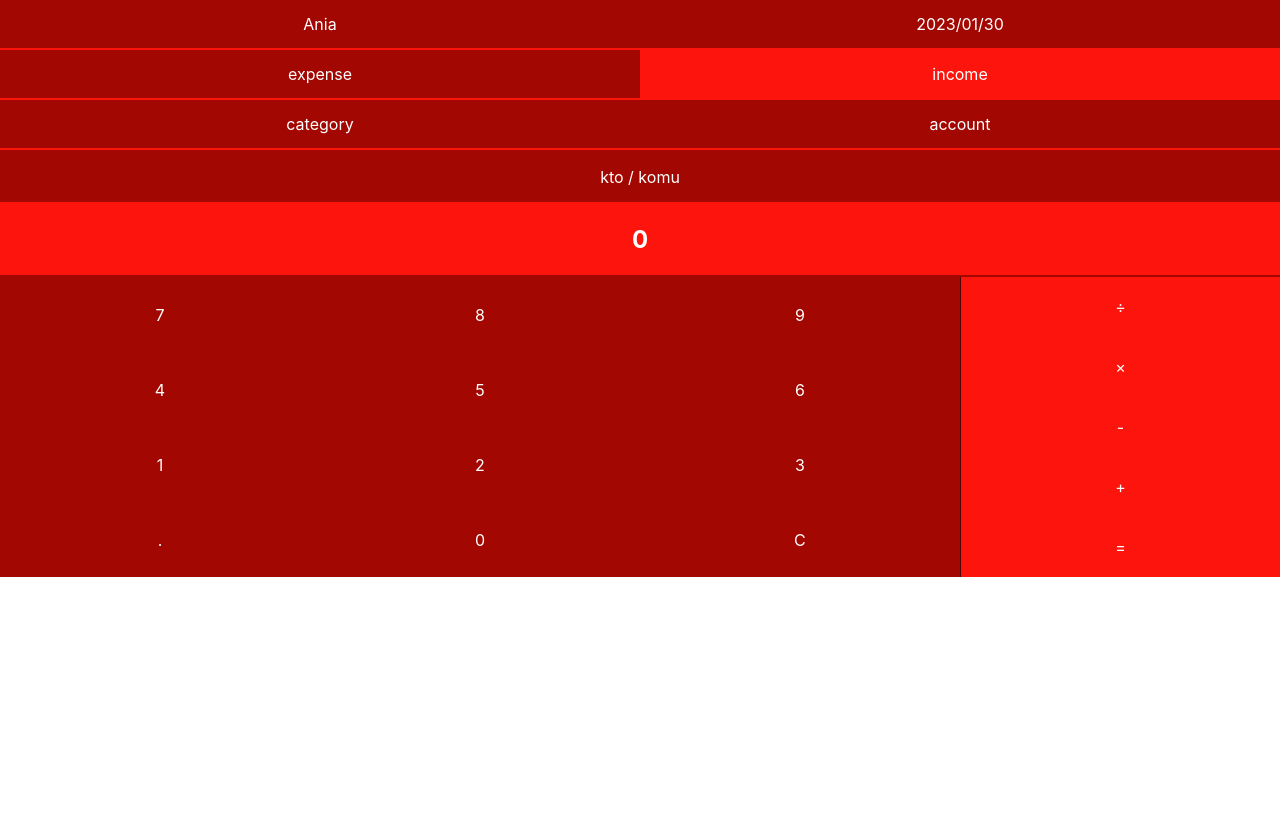
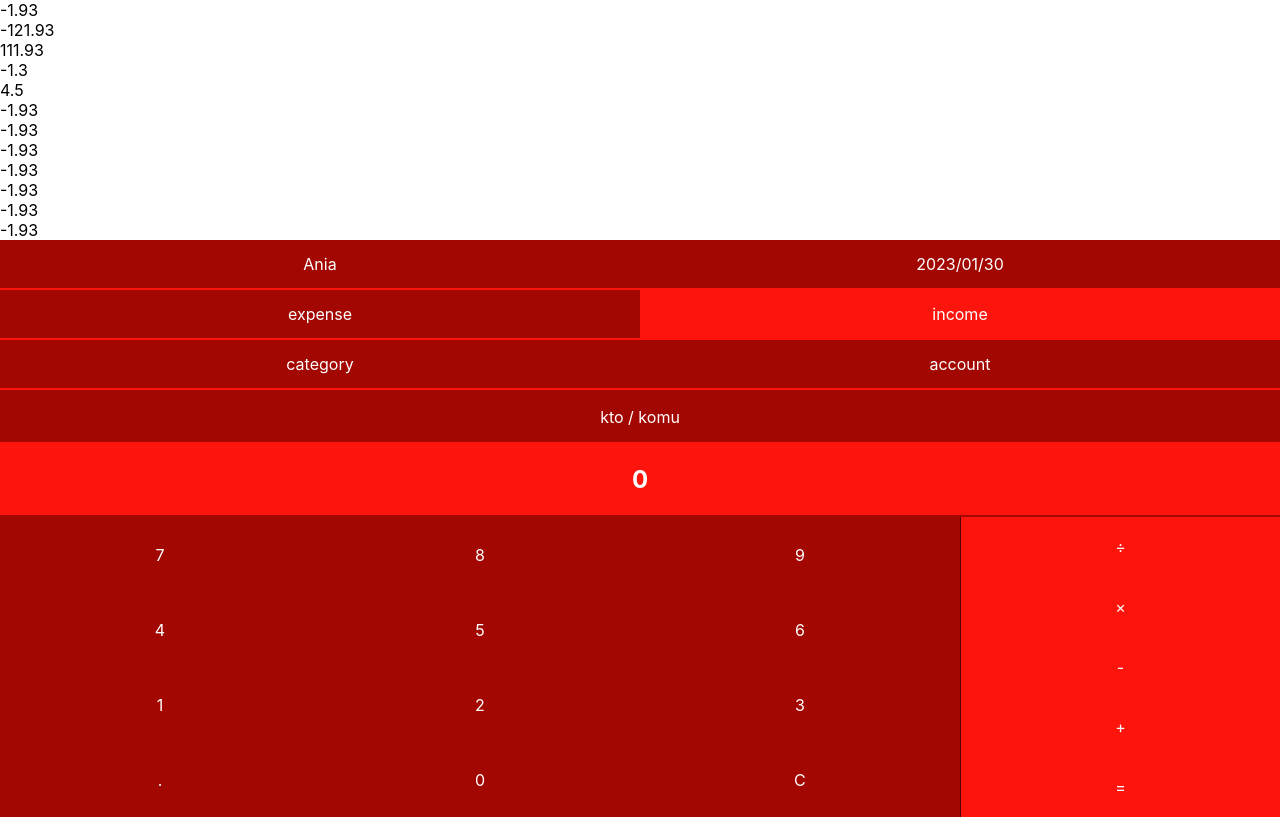
Before and after one commit to btk44/micro-apps-ui, a React (Create React App) app: page / in a window 1280 px wide. Built offline with nearby package versions, Linux system fonts and the light colour scheme.

Commit message:
transaction list started

```diff
--- a/src/components/transaction-list/TransactionList.tsx
+++ b/src/components/transaction-list/TransactionList.tsx
@@ -8,5 +8,16 @@ interface TransactionListProps{
 }
 
 export default function TransactionList(props: TransactionListProps) {
-
+  return (
+  <div className='transaction-list-component'>
+    <ul>
+      { props.transactions.map((transaction: Transaction) =>
+          <li key={transaction.id}>
+            <span>{ transaction.amount }</span>
+          </li>
+        )
+      }
+    </ul>
+  </div>
+  )
 }
--- /dev/null
+++ b/src/fake-data/DummyTransactions.tsx
@@ -0,0 +1,19 @@
+import { TransactionType } from "../constants/transaction-type"
+import { Transaction } from "../objects/transaction"
+
+const DummyAccounts: Transaction[] = [
+    { id: 1, accountId: 1, categoryId: 1, amount: -1.93, date: new Date(2000, 2, 3), payee: 'test', type: TransactionType.Expense},
+    { id: 2, accountId: 2, categoryId: 2, amount: -121.93, date: new Date(2000, 2, 2), payee: 'test', type: TransactionType.Expense},
+    { id: 3, accountId: 2, categoryId: 4, amount: 111.93, date: new Date(2000, 3, 3), payee: 'test', type: TransactionType.Income},
+    { id: 4, accountId: 1, categoryId: 17, amount: -1.3, date: new Date(2000, 5, 3), payee: 'test', type: TransactionType.Expense},
+    { id: 5, accountId: 3, categoryId: 4, amount: 4.5, date: new Date(2000, 5, 3), payee: 'test', type: TransactionType.Income},
+    { id: 6, accountId: 3, categoryId: 8, amount: -1.93, date: new Date(2000, 6, 13), payee: 'test', type: TransactionType.Expense},
+    { id: 7, accountId: 4, categoryId: 1, amount: -1.93, date: new Date(2000, 6, 23), payee: 'test', type: TransactionType.Expense},
+    { id: 8, accountId: 4, categoryId: 1, amount: -1.93, date: new Date(2000, 6, 23), payee: 'test', type: TransactionType.Expense},
+    { id: 9, accountId: 5, categoryId: 1, amount: -1.93, date: new Date(2000, 4, 3), payee: 'test', type: TransactionType.Expense},
+    { id: 10, accountId: 7, categoryId: 24, amount: -1.93, date: new Date(2000, 8, 30), payee: 'test', type: TransactionType.Expense},
+    { id: 11, accountId: 7, categoryId: 2, amount: -1.93, date: new Date(2000, 10, 13), payee: 'test', type: TransactionType.Expense},
+    { id: 12, accountId: 7, categoryId: 2, amount: -1.93, date: new Date(2000, 3, 5),  payee: 'test', type: TransactionType.Expense},
+]
+
+export default DummyAccounts
--- a/src/objects/transaction.tsx
+++ b/src/objects/transaction.tsx
@@ -1,17 +1,21 @@
 import { TransactionType } from '../constants/transaction-type'
 
 export class Transaction {
+    id: number
     accountId: number
     categoryId: number
     amount: number
     date: Date
+    payee: string
     type: TransactionType
 
     constructor() { // change it later
+      this.id = 0
       this.accountId = 0
       this.categoryId = 0
       this.amount = 0
       this.date = new Date()
+      this.payee= ''
       this.type = TransactionType.Expense
     }
   }
--- a/src/pages/Home.tsx
+++ b/src/pages/Home.tsx
@@ -9,6 +9,8 @@ import { TransactionType } from '../constants/transaction-type';
 import { Transaction } from '../objects/transaction';
 import { Category } from '../objects/category';
 import { Account } from '../objects/account';
+import TransactionList from '../components/transaction-list/TransactionList';
+import DummyTransactions from '../fake-data/DummyTransactions';
 
 export default function Home(){
   const [pageLayout, setPageLayout] = useState({
@@ -67,6 +69,10 @@ export default function Home(){
 
   return (
     <div className={'home ' + pageLayout.theme}>
+      <div>
+        <TransactionList transactions={ DummyTransactions }></TransactionList>
+      </div>
+
       <div className='buttons'>
         <button>{ 'Ania' }</button>
         <button> { getDateString() }</button>
```
